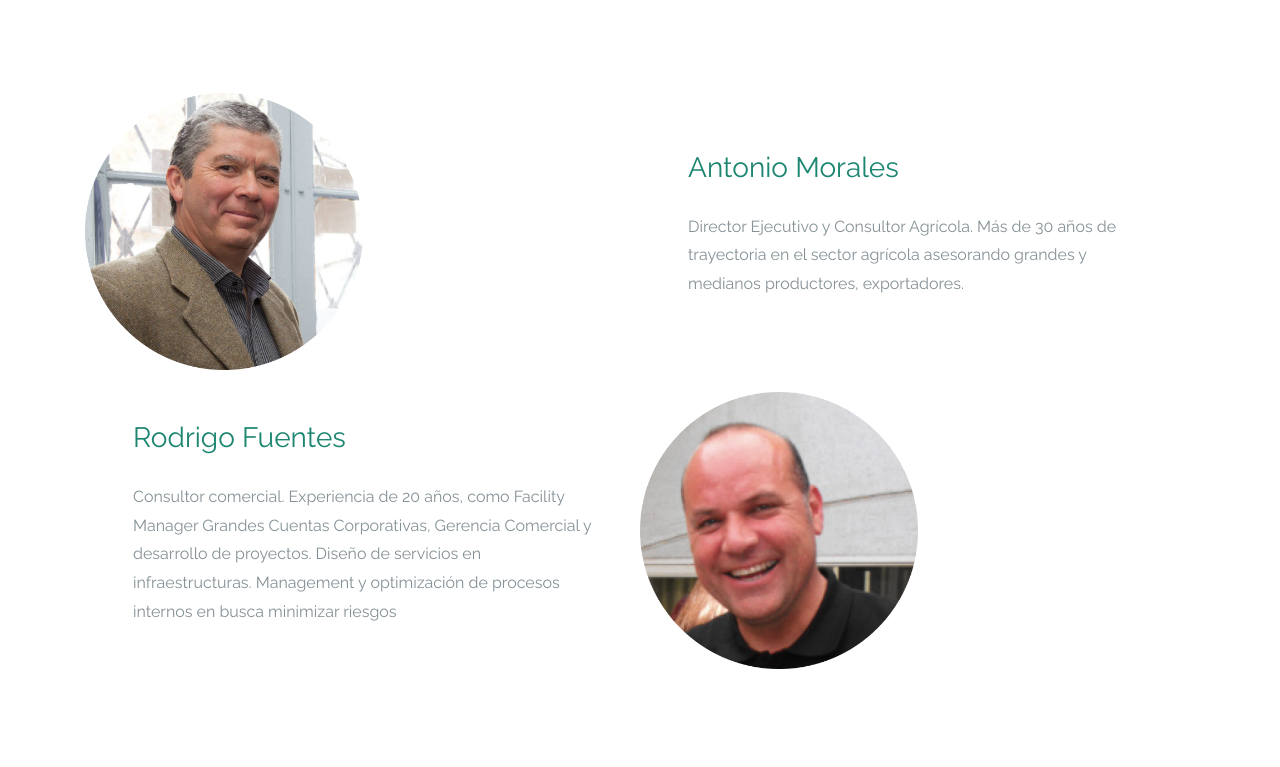
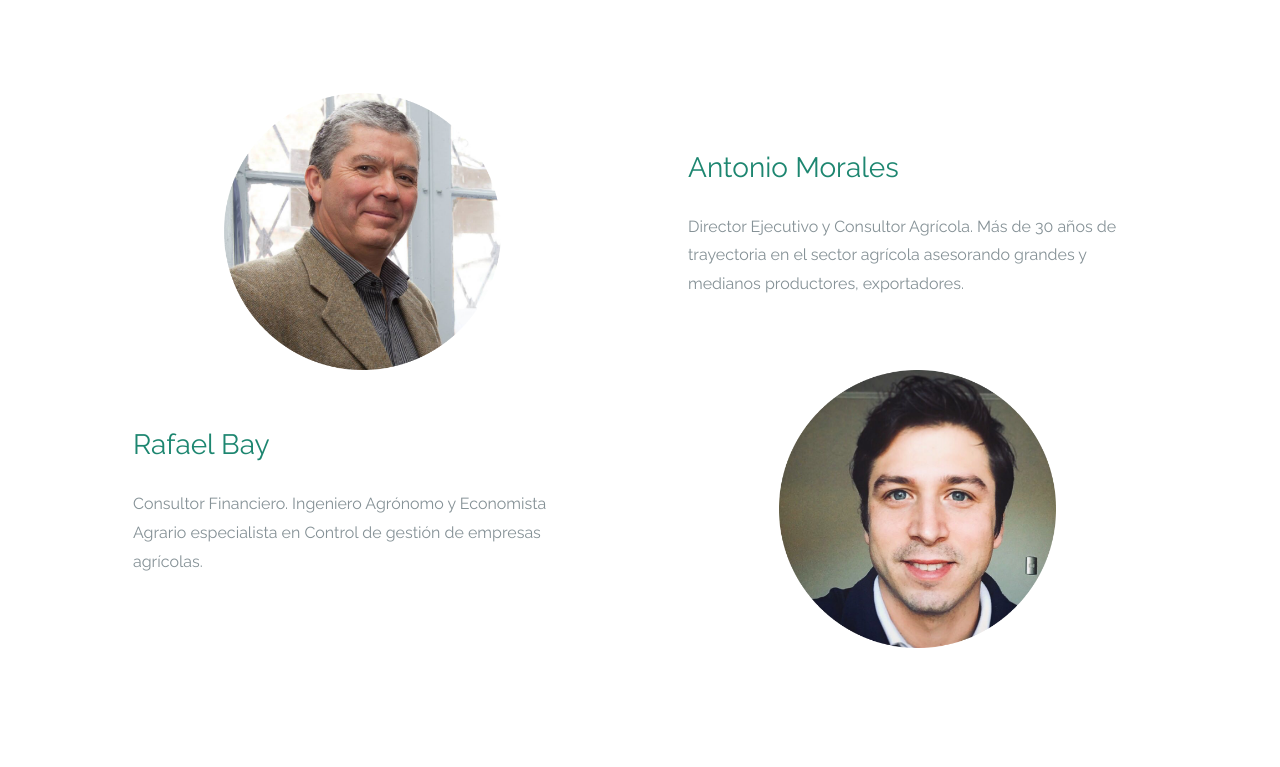
Before and after one commit to piperamirez/www-agronomic, a website: page www/index.html in a window 1280 px wide. Shown: the part 4513-5280 px from the top of the page. Drawn offline with Linux system fonts and the light colour scheme.

Commit message:
-Rodrigo +Rafa

```diff
--- a/www/index.html
+++ b/www/index.html
@@ -248,7 +248,7 @@
 
 
         <div class="row no-gutters align-items-center ftco-animate">
-          <div class="col-md-6 mb-md-0 mb-5">
+          <div class="col-md-6 mb-md-0 mb-5 text-center">
             <img src="images/antonio.png" alt="Antonio Morales" class="img-fluid" style="max-width:50%">
           </div>
           <div class="col-md-6 p-md-5">
@@ -257,29 +257,19 @@
           </div>
         </div>
         <div class="row no-gutters align-items-center ftco-animate">
-          <div class="col-md-6 order-md-3 mb-md-0 mb-5">
-            <img src="images/RFS.png" alt="Rodrigo Fuentes" class="img-fluid" style="max-width:50%">
+          <div class="col-md-6 order-md-3 mb-md-0 mb-5 text-center">
+            <img src="images/Rafa.png" alt="Rafael Bau" class="img-fluid" style="max-width:50%">
           </div>
           <div class="col-md-6 p-md-5 order-md-1">
-            <h3 class="h3 mb-4">Rodrigo Fuentes</h3>
-            <p>Consultor comercial. Experiencia de 20 años, como Facility Manager Grandes Cuentas Corporativas, Gerencia Comercial y desarrollo de proyectos. Diseño de servicios en infraestructuras. Management y optimización de procesos internos en busca minimizar riesgos</p>
-          </div>
-        </div>
-        <!--
-        <div class="row no-gutters align-items-center ftco-animate">
-          <div class="col-md-6 mb-md-0 mb-5">
-            <img src="images/Rafa.png" alt="FRafael Bay" class="img-fluid" style="max-width:50%">
-          </div>
-          <div class="col-md-6 p-md-5">
             <h3 class="h3 mb-4">Rafael Bay</h3>
             <p>Consultor Financiero. Ingeniero Agrónomo y Economista Agrario especialista en Control de gestión de empresas agrícolas.</p>
           </div>
-        </div>
-      -->
+
 
 <!-- END OF SECTION AND NOW CONTACT SECTION
 MIESTRAS NO TENGA FORMULARIO USAR LA SIGUIENTE
 -->
+
 </section>
 <section class="ftco-section bg-white ftco-slant bg-light ftco-slant-dark" id="section-contact">
   <div class="container">
```
